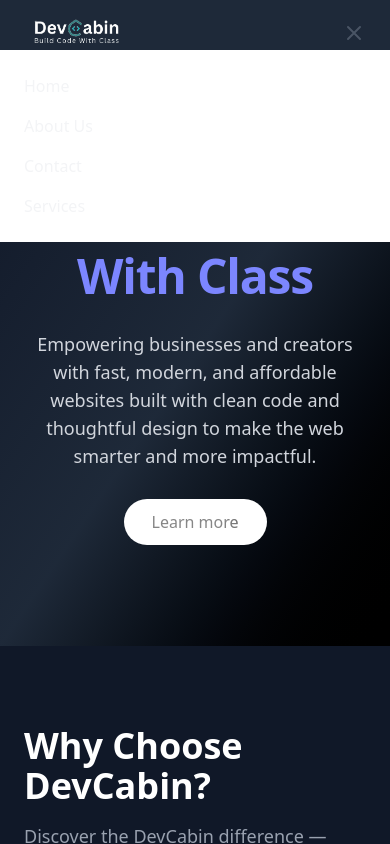
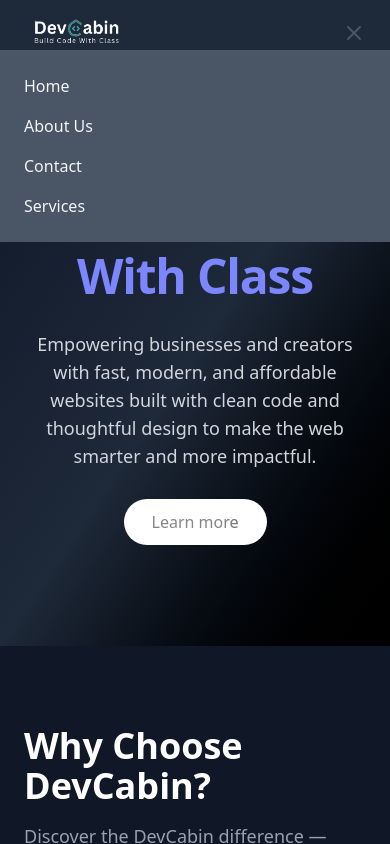
Before and after one commit to Asadulla56/-devcabin-website, a Next.js app: page / in a window 390 px wide. Both pictures are taken after a click on the button "toggle menu". Shown: the top 844 px of the page. Built offline with nearby package versions, Linux system fonts and the light colour scheme.

Commit message:
update navber

```diff
--- a/src/Component/Navber.jsx
+++ b/src/Component/Navber.jsx
@@ -59,7 +59,7 @@
 
         {/* Mobile Menu */}
         <div
-          className={`absolute inset-x-0 z-20 w-full px-6 py-4 transition-all duration-300 ease-in-out bg-white dark:bg-gray-800 md:mt-0 md:p-0 md:top-0 md:relative md:bg-transparent md:w-auto md:opacity-100 md:translate-x-0 md:flex md:items-center ${
+          className={`absolute inset-x-0 z-20 w-full px-6 py-4 transition-all duration-300 ease-in-out bg-gray-600  md:mt-0 md:p-0 md:top-0 md:relative md:bg-transparent md:w-auto md:opacity-100 md:translate-x-0 md:flex md:items-center ${
             isOpen ? "translate-x-0 opacity-100" : "opacity-0 -translate-x-full"
           }`}
         >
```
